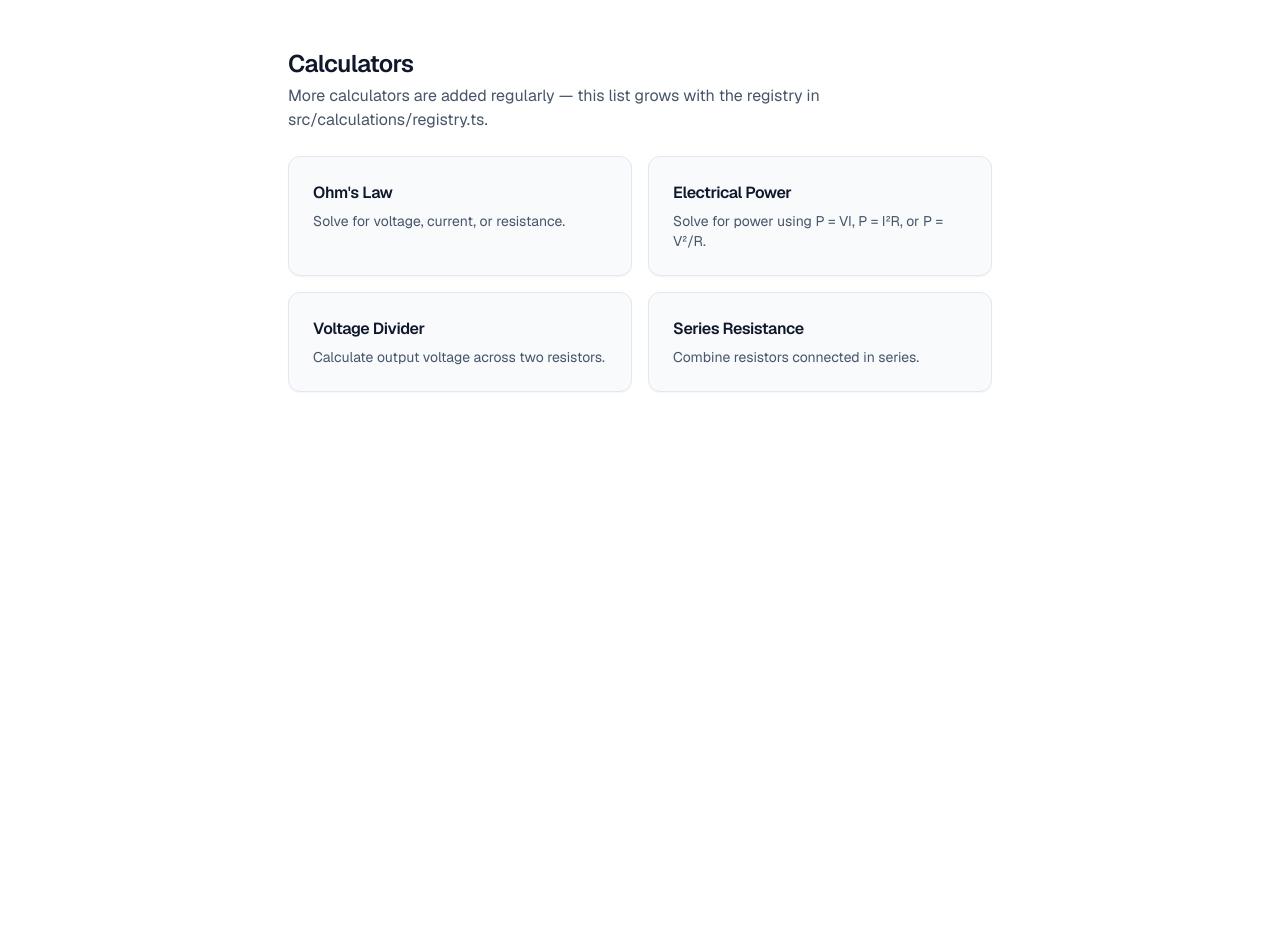
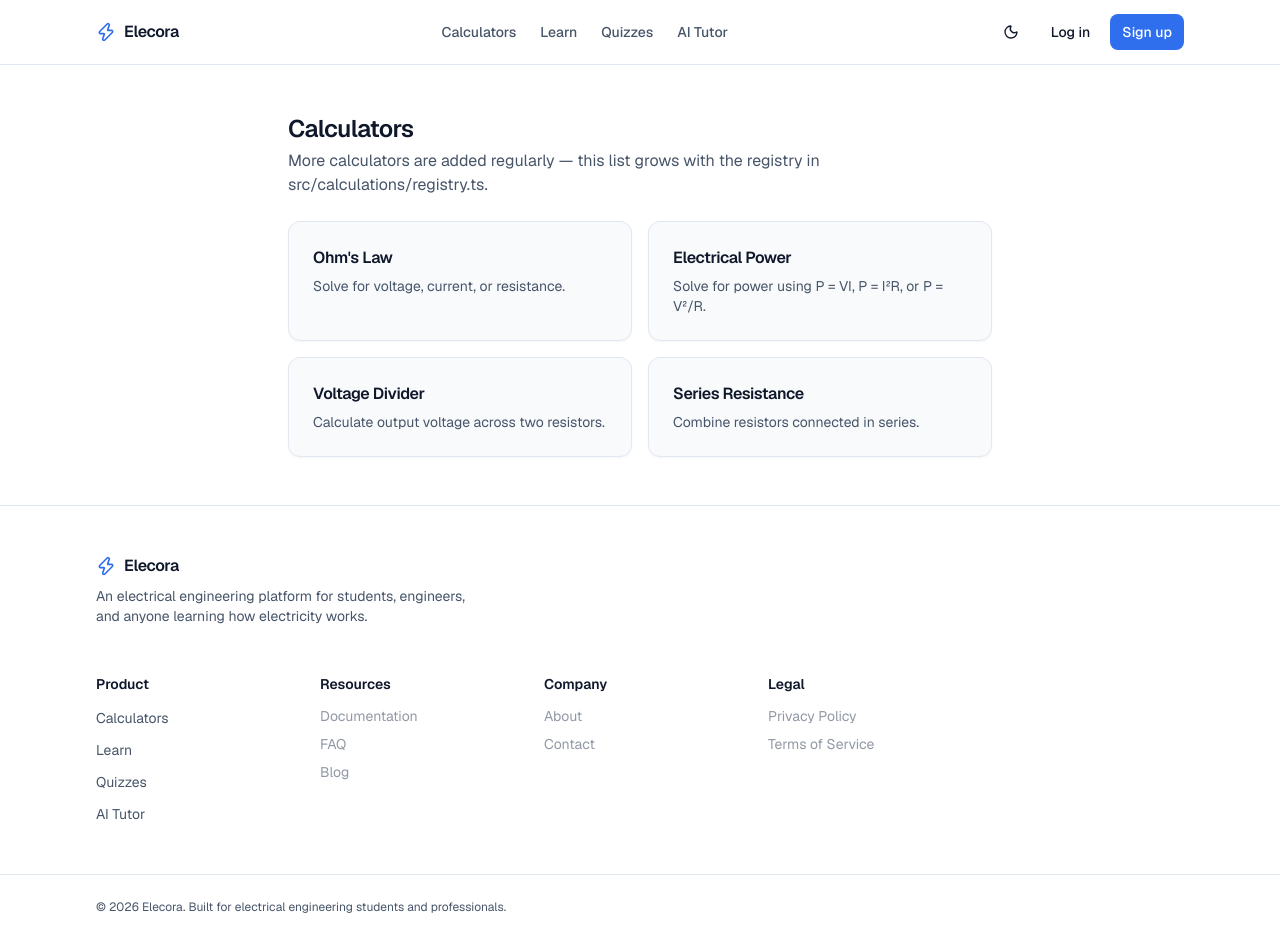
Before and after one commit to mushahidktk47-cmyk/Elecora, a Next.js app: page /calculators in a window 1280 px wide. Before the commit the page ends 800 px from the top, so only its background shows below. Built offline with nearby package versions, Linux system fonts and the light colour scheme.

Commit message:
fix: add missing (dashboard) layout so calculator pages have navbar and theme toggle

```diff
--- /dev/null
+++ b/src/app/(dashboard)/layout.tsx
@@ -0,0 +1,21 @@
+import { SiteLayout } from "@/components/shared/site-layout";
+
+/**
+ * Layout for the "(dashboard)" route group — calculators, learn,
+ * quizzes, tutor, saved. Previously this route group had no layout at
+ * all, so pages here only inherited the root layout (fonts/theme setup
+ * only) with no visible navbar — meaning no way back to the homepage
+ * and no theme toggle. Fixed by using the same shared SiteLayout as
+ * the marketing pages.
+ *
+ * If a sidebar-style dashboard layout is wanted later, this file is
+ * where that change would happen — it wouldn't affect the marketing
+ * pages, since they're a separate route group with their own layout.
+ */
+export default function DashboardLayout({
+  children,
+}: Readonly<{
+  children: React.ReactNode;
+}>) {
+  return <SiteLayout>{children}</SiteLayout>;
+}
--- a/src/app/(marketing)/layout.tsx
+++ b/src/app/(marketing)/layout.tsx
@@ -1,22 +1,14 @@
-import { Navbar } from "@/components/shared/navbar";
-import { Footer } from "@/components/shared/footer";
+import { SiteLayout } from "@/components/shared/site-layout";
 
 /**
  * Layout for all public-facing pages (the "(marketing)" route group).
- * Deliberately kept separate from the root layout so the future
- * dashboard area can use different chrome (e.g. a sidebar) without
- * inheriting this navbar/footer.
+ * Uses the shared SiteLayout (Navbar + Footer) — see
+ * src/components/shared/site-layout.tsx.
  */
 export default function MarketingLayout({
   children,
 }: Readonly<{
   children: React.ReactNode;
 }>) {
-  return (
-    <div className="flex min-h-screen flex-col">
-      <Navbar />
-      <main className="flex-1">{children}</main>
-      <Footer />
-    </div>
-  );
+  return <SiteLayout>{children}</SiteLayout>;
 }
--- /dev/null
+++ b/src/components/shared/site-layout.tsx
@@ -0,0 +1,23 @@
+import { Navbar } from "@/components/shared/navbar";
+import { Footer } from "@/components/shared/footer";
+
+/**
+ * Shared page chrome (Navbar + Footer) used by both the (marketing) and
+ * (dashboard) route groups. Extracted so both layouts stay in sync
+ * automatically — a future change to the navbar/footer only needs to
+ * happen in one place.
+ *
+ * If the dashboard area later needs different chrome entirely (e.g. a
+ * sidebar instead of a top navbar), (dashboard)/layout.tsx can stop
+ * using this and build its own — this is a starting point, not a
+ * permanent coupling.
+ */
+export function SiteLayout({ children }: { children: React.ReactNode }) {
+  return (
+    <div className="flex min-h-screen flex-col">
+      <Navbar />
+      <main className="flex-1">{children}</main>
+      <Footer />
+    </div>
+  );
+}
```
